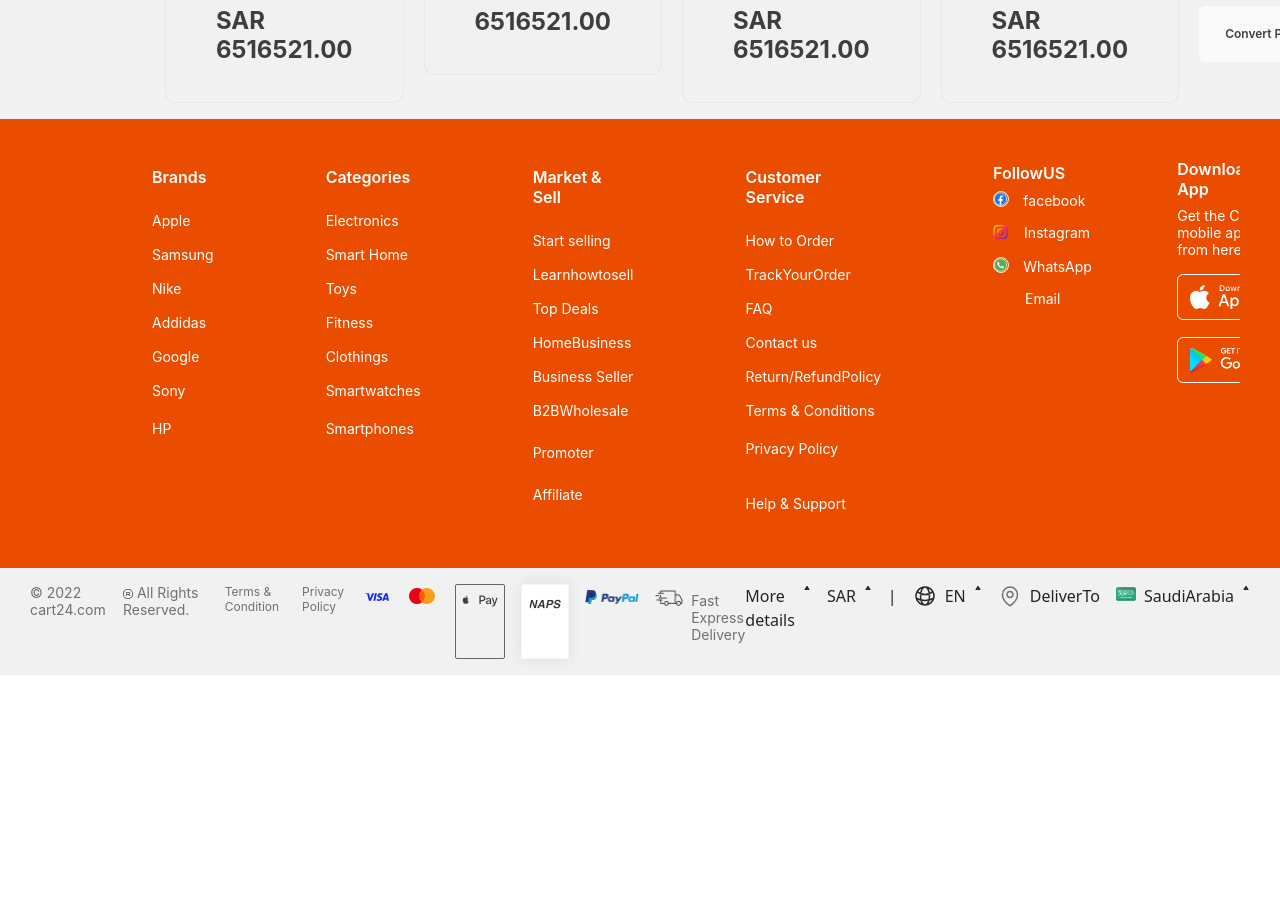
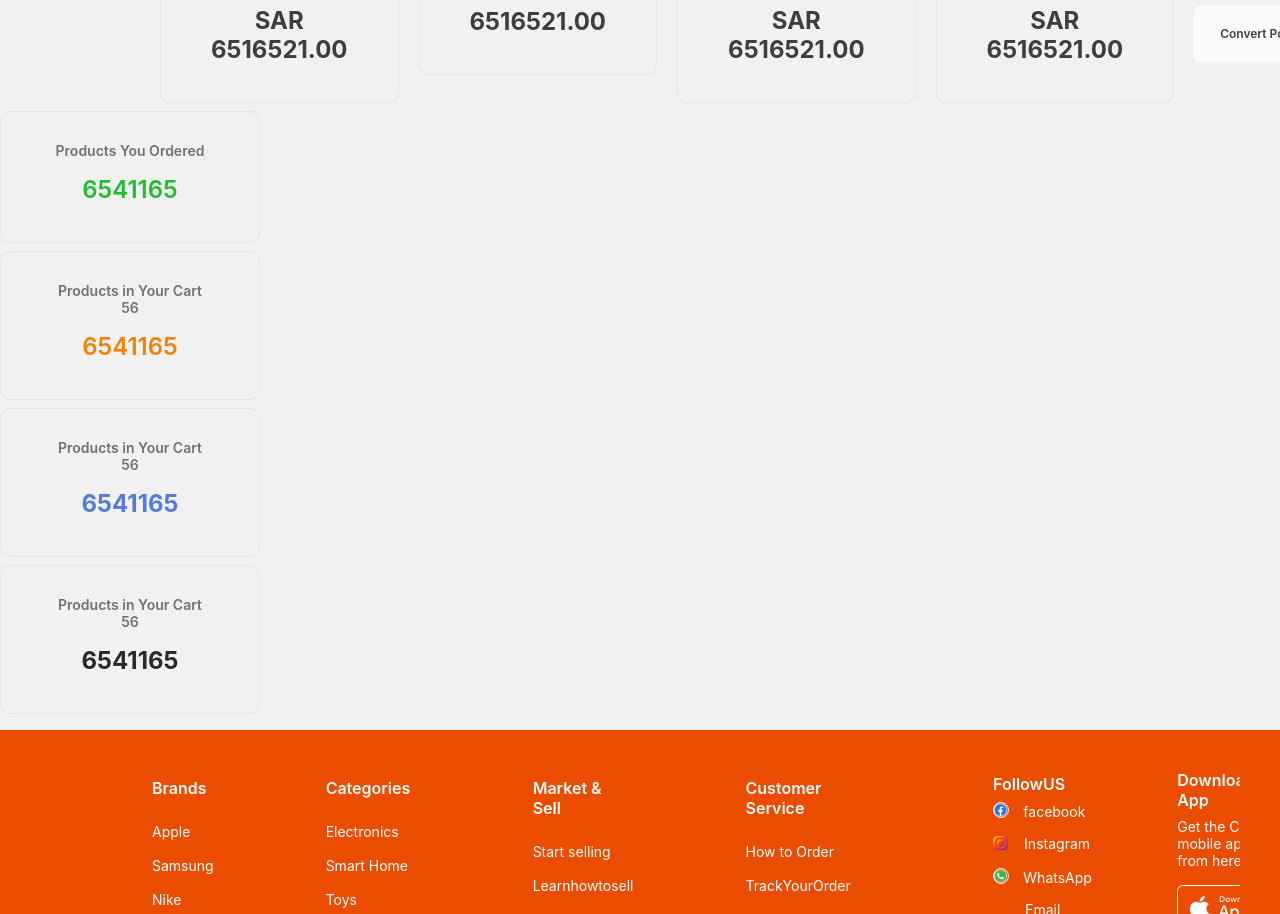
Before and after one commit to shakilmonsi/bigOnline, a React (Create React App) app: page /myDashboard in a window 1280 px wide. Shown: the part 625-1539 px from the top of the page. Before the commit the page ends 1300 px from the top, so only its background shows below. Built offline with nearby package versions, Linux system fonts and the light colour scheme; no server answers.

Commit message:
left site card

```diff
--- a/src/Pages/Dashboard/MyDashboard/MyDashboard.js
+++ b/src/Pages/Dashboard/MyDashboard/MyDashboard.js
@@ -12,7 +12,7 @@
         style={{ gap: "20px", paddingLeft: "160px", paddingRight: "20px" }}
       >
         <div className="">
-          <div className="admin_card_style " style={{marginLeft: 5}}>
+          <div className="admin_card_style  text-center" >
             <p className="grap_text_style">Wallet Balance</p>
 
             <h6 className="title_admin_style">SAR 6516521.00</h6>
@@ -20,7 +20,7 @@
         </div>
 
         <div className=" justify-content-center">
-          <div className="admin_card_style">
+          <div className="admin_card_style imtems-center">
             <p className="grap_text_style d-flex align-items-center gap-2">
               Available Points{" "}
               <span>
@@ -33,14 +33,14 @@
         </div>
 
         <div className="justify-content-center">
-          <div className="admin_card_style ">
+          <div className="admin_card_style  text-center">
             <p className="grap_text_style">Wallet Balance</p>
 
             <h6 className="title_admin_style">SAR 6516521.00</h6>
           </div>
         </div>
         <div className=" justify-content-center">
-          <div className="admin_card_style">
+          <div className="admin_card_style text-center">
             <p className="grap_text_style">Wallet Balance</p>
 
             <h6 className="title_admin_style">SAR 6516521.00</h6>
--- /dev/null
+++ b/src/Pages/Dashboard/MyDashboard/RecentOrders/RecentOrders.css
@@ -0,0 +1,66 @@
+.grir_cols_style_product {
+  display: grid;
+  grid-template-columns: repeat(4, 1fr);
+}
+.dashboard_right_card {
+
+  width: 260px;
+  padding: 30px 50px;
+  align-items: center;
+  gap: 40px;
+  border-radius: 10px;
+  border: 1.5px solid var(--Border-v2, rgba(176, 176, 176, 0.15));
+  background: rgba(241, 241, 241, 0.7);
+}
+.right_text_grap{
+    color: var(--Gray, #717171);
+
+    /* 14 semi */
+    font-family: "Inter";
+    font-size: 14px;
+    font-style: normal;
+    font-weight: 600;
+    line-height: normal;
+}
+.number_style{
+    color: var(--Green, #20BD2F);
+
+    /* 24 semi */
+    font-family: "Inter";
+    font-size: 24px;
+    font-style: normal;
+    font-weight: 600;
+    line-height: normal;
+}
+.number_style_two_card{
+    color: var(--Bookmark, #F08200);
+
+    /* 24 semi */
+    font-family: "Inter";
+    font-size: 24px;
+    font-style: normal;
+    font-weight: 600;
+    line-height: normal;
+}
+.number_style_thrad_card{
+    color: var(--Blue, #5779D9);
+
+    /* 24 bold */
+    font-family: "Inter";
+    font-size: 24px;
+    font-style: normal;
+    font-weight: 700;
+    line-height: normal;
+}
+.number_style_fourth_card{
+
+    color: var(--Black, #2A2A2A);
+
+    /* 24 bold */
+    font-family: "Inter";
+    font-size: 24px;
+    font-style: normal;
+    font-weight: 700;
+    line-height: normal;
+
+}
--- /dev/null
+++ b/src/Pages/Dashboard/MyDashboard/RecentOrders/RecentOrders.js
@@ -0,0 +1,42 @@
+import React from "react";
+import "./RecentOrders.css";
+const RecentOrders = () => {
+  return (
+    <div className="grir_cols_style_product">
+      <div>
+
+        <div className="dashboard_right_card text-center mt-2">
+          <p className="right_text_grap">Products You Ordered</p>
+          <h6 className="number_style">6541165</h6>
+        </div>
+
+        <div className="dashboard_right_card text-center mt-2">
+          <p className="right_text_grap">Products in Your Cart 56</p>
+          <h6 className="number_style_two_card">6541165</h6>
+        </div>
+
+        <div className="dashboard_right_card text-center mt-2">
+          <p className="right_text_grap">Products in Your Cart 56</p>
+          <h6 className="number_style_thrad_card">6541165</h6>
+        </div>
+
+        <div className="dashboard_right_card text-center mt-2">
+          <p className="right_text_grap">Products in Your Cart 56</p>
+          <h6 className="number_style_fourth_card">6541165</h6>
+        </div>
+
+      </div>
+
+<div>
+    {/* two section  card */}
+
+    <div className="left_site_two">
+
+    </div>
+</div>
+
+    </div>
+  );
+};
+
+export default RecentOrders;
--- a/src/layout/DashboardLoayut/DashboardLoayut/DashboardLoayut.js
+++ b/src/layout/DashboardLoayut/DashboardLoayut/DashboardLoayut.js
@@ -2,6 +2,7 @@
 import AdminHeaderTwo from '../../../Pages/Dashboard/MyDashboard/AdminHeaderTwo/AdminHeaderTwo';
 import AdminHeader from '../../../Pages/Dashboard/MyDashboard/AdminHeader/AdminHeader';
 import MyDashboard from '../../../Pages/Dashboard/MyDashboard/MyDashboard';
+import RecentOrders from '../../../Pages/Dashboard/MyDashboard/RecentOrders/RecentOrders';
 
 const DashboardLoayut=()=> {
     return (
@@ -9,6 +10,7 @@
             <AdminHeader></AdminHeader>
             <AdminHeaderTwo></AdminHeaderTwo>
             <MyDashboard></MyDashboard>
+            <RecentOrders></RecentOrders>
         </div>
     );
 }
```
